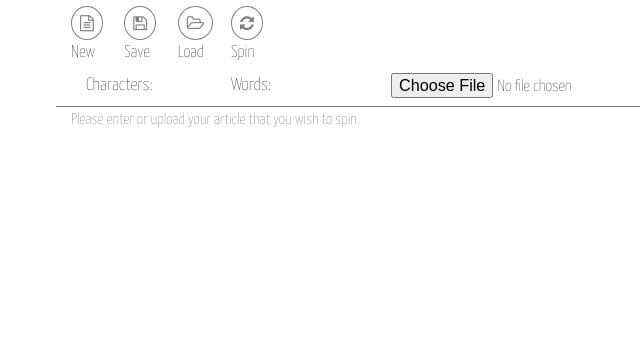
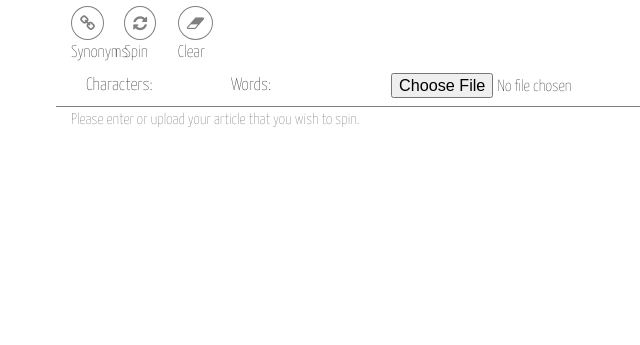
Before and after one commit to nklnkl/Article-Spinner, a PHP site: page / in a window 1280 px wide. Shown: the top 345 px of the page, without its empty margins (264-904 px from the left). Run offline with PHP 8.4, Linux system fonts and the light colour scheme; some libraries are stand-ins or nearby versions.

Commit message:
Added more front-end functionality
- Disabled most of html selection to prevent weird appearance via
accidental held clicking.
- Removed Save button, new button, and load button. Web application will
not currently feature saving sessions. May implement in the future.
Let's get this running now! There's also not enough room, will re design
UI later to fit all buttons.
- Gave new buttons, clear, spin, and synonym/antonym switcher IDs to
allow javascript to find them easier.
- Added more detailed comments on previously made javascript code.
- Added event listener handlers for buttons spin, clear, and
type-switcher.
- Type-switcher event not yet finished, need to finish data pass to
backend. Also need to work on backend php receiving script.
- Clicking type-switcher now changes 'action' value, this value will
tell backend whether or not we are looking for synonyms or antonyms. UI
changes as follows.
- Clicking spin button now prepares input text area string and action
value into a datatype ready to be passed to backend.

```diff
--- a/ftp/css/style.css
+++ b/ftp/css/style.css
@@ -3,6 +3,24 @@
 	font-weight: 200;
 	font-size: 1.05em;
 }
+
+*::selection {
+	background: transparent;
+	color: grey;
+}
+*::-moz-selection {
+	background: lightgrey;
+	color: grey;
+}
+textarea::selection {
+	background: lightgrey;
+	color: grey;
+}
+textarea::-moz-selection {
+	background: transparent;
+	color: grey;
+}
+
 textarea {
 	resize: none;
 	height: 240px;
--- a/ftp/index.php
+++ b/ftp/index.php
@@ -42,22 +42,20 @@
 
 			<section id="file-bar" class="row">
 
-				<div class="col-lg-1 col-md-2 col-sm-2 col-xs-3">
-					<i class="fa fa-file-text-o"></i>
-					<span>New</span>
+				<div id="type-button" class="col-lg-1 col-md-2 col-sm-2 col-xs-3">
+					<i class="fa fa-link"></i>
+					<span>Synonyms</span>
 				</div>
-				<div class="col-lg-1 col-md-2 col-sm-2 col-xs-3">
-					<i class="fa fa-floppy-o"></i>
-					<span>Save</span>
-				</div>
-				<div class="col-lg-1 col-md-2 col-sm-2 col-xs-3">
-					<i class="fa fa-folder-open-o"></i>
-					<span>Load</span>
-				</div>
-				<div class="col-lg-1 col-md-2  col-sm-2 col-xs-3">
+				<div id="spin-button" class="col-lg-1 col-md-2 col-sm-2 col-xs-3">
 					<i class="fa fa-refresh"></i>
 					<span>Spin</span>
 				</div>
+				<div id="clear-button" class="col-lg-1 col-md-2 col-sm-2 col-xs-3">
+					<i class="fa fa-eraser"></i>
+					<span>Clear</span>
+				</div>
+
+				<input id="action" name="action" type="hidden" value="0" />
 
 			</section>
 
--- a/ftp/js/script.js
+++ b/ftp/js/script.js
@@ -1,4 +1,6 @@
 $(document).ready( function() {
+
+	/** Set Event Listeners **/
 
 	// When user enters a key on the #inputText
 	// Updates on screen stats
@@ -6,20 +8,104 @@ $(document).ready( function() {
 
 		// first, get the text from #inputText as as string
 		var char = $(this).val();
+
 		// second, remove all spaces
 		char = char.replace(/\s/g, '');
+
 		// set str character count equal to str's length (without spaces now)
 		var charCount = char.length;
+
 		// output the character count in #character-count element
 		$('#character-count').html(charCount);
 
 		// first, get the text from #inputText as as string
 		var word = $(this).val();
+
 		// set word character count equal to word's length
 		var wordCount = word.match(/\S+/g).length;
+
 		// output the word count in #word-count element
 		$('#word-count').html(wordCount);
 
 	});
 
+	// if the type button is clicked
+	$('#type-button').on('click', function() {
+
+		// find the icon in this
+		var $icon = $('#type-button > i');
+
+		// find the span text in this
+		var $text = $('#type-button > span');
+
+		// if the icon has the class fa-link
+		if ( $icon.hasClass( 'fa-link' ) ) {
+
+			// remove the fa-link class
+			$icon.removeClass( 'fa-link' );
+
+			// add the fa-chain-broken class
+			$icon.addClass('fa-chain-broken');
+
+			// change the text to antonyms
+			$text.html('Antonyms* beta');
+
+			// change action's value to 1
+			$('#action').val('1');
+
+		}
+		// else if the icon has the class fa-chain-broken
+		else if ( $icon.hasClass( 'fa-chain-broken' ) ) {
+
+			// remove the fa-chain-broken class
+			$icon.removeClass( 'fa-chain-broken' );
+
+			// add the fa-link class
+			$icon.addClass('fa-link');
+
+			// change the text to synonyms
+			$text.html('Synonyms');
+
+			// change action's value to 0
+			$('#action').val('0');
+		}
+
+	});
+
+	// if the spin button is clicked
+	$('#spin-button').on('click', function() {
+
+		// find string of input text area
+		var inputText = $("#inputText").val();
+
+		// find the action value (whether 0:synonym, or 1:antonym)
+		var action = $('#action').val();
+
+		// place the string and action into a javascript object
+		var toBack = { "action" : action, "input" : inputText };
+
+		// set object into URL string
+		var toBackString = $.param( toBack );
+
+		// output for dev test purposes
+		console.log ( toBackString );
+
+		// call ajax function, send data to backend php
+		$.ajax({
+			type: "POST",
+			url: "php/spinner/",
+			data: toBack,
+			dataType: "text"
+		});
+
+	});
+
+	// if the clear button is clicked
+	$('#clear-button').on('click', function() {
+
+		// clear the input text area
+		$('#inputText').val('');
+
+	});
+
 });
--- a/ftp/php/spinner/index.php
+++ b/ftp/php/spinner/index.php
@@ -12,7 +12,7 @@
 	if ( $_SERVER['REQUEST_METHOD'] == 'POST' ) {
 
 		// header for json output
-		header('Content-Type: application/json');
+		// header('Content-Type: application/json');
 
 		// if POST action == synonym
 		if ( $_POST['action'] == 0 ) {
@@ -21,6 +21,7 @@
 		// if else POST action == antonym
 		if ( $_POST['action'] == 1 ) {
 		}
+
 	}
 	// else if it is not a POST request, return 0
 	else {
```
